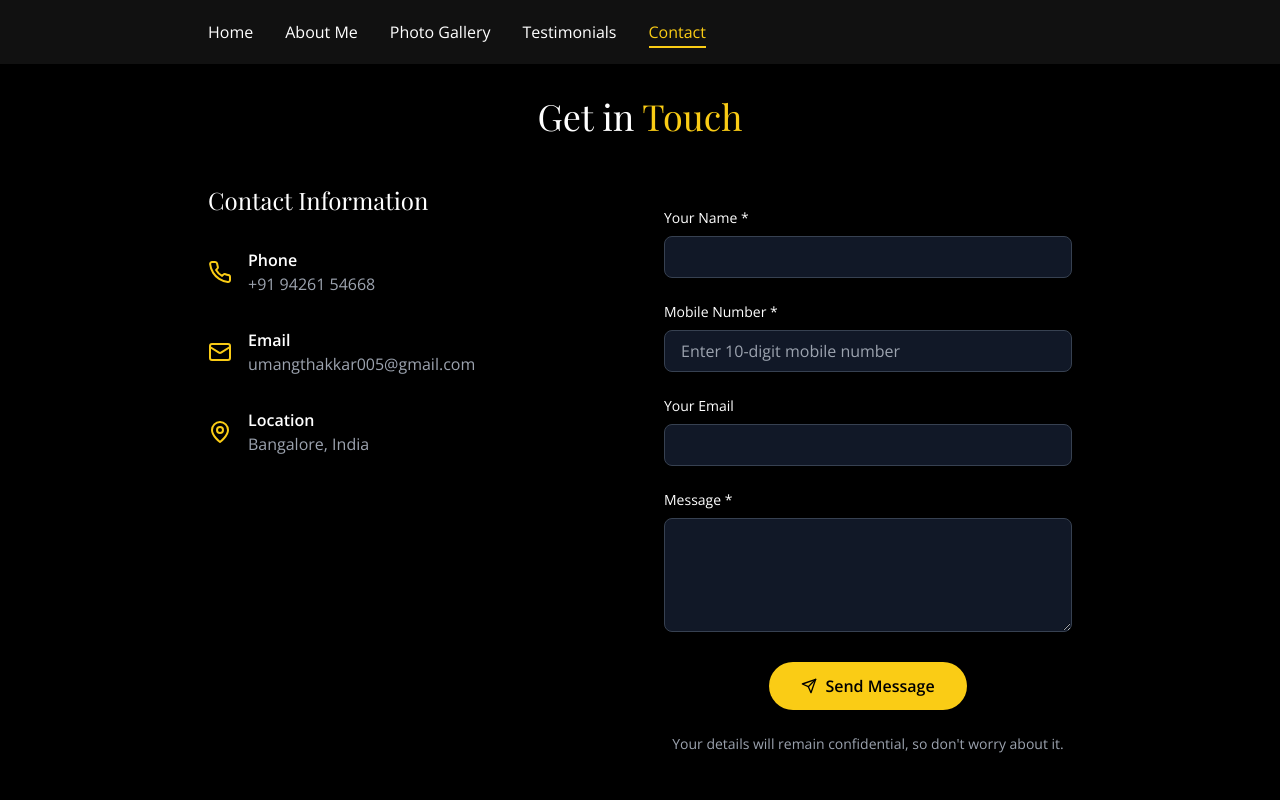
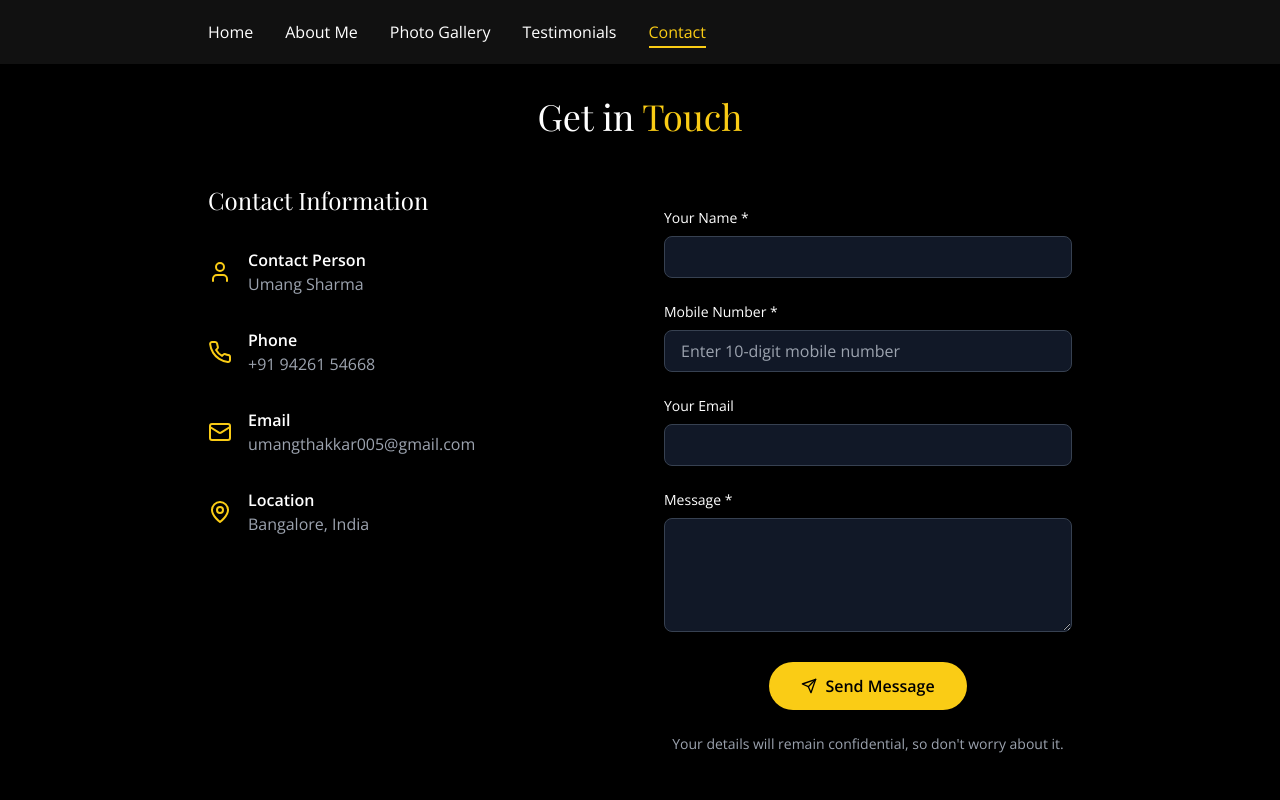
Before and after one commit to Umang00/MarriageBiodataWebsite, a React (Vite) app: page /contact in a window 1280 px wide. Shown: the top 800 px of the page. Built offline with nearby package versions, Linux system fonts and the light colour scheme.

Commit message:
Update src/pages/Contact.tsx [BoltSync]

```diff
--- a/src/pages/Contact.tsx
+++ b/src/pages/Contact.tsx
@@ -1,5 +1,5 @@
 import { motion } from 'framer-motion';
-import { Phone, Mail, MapPin } from 'lucide-react';
+import { Phone, Mail, MapPin, User } from 'lucide-react';
 import { ContactForm } from '../components/ContactForm';
 
 export default function Contact() {
@@ -16,6 +16,14 @@ export default function Contact() {
           className="space-y-8"
         >
           <h2 className="text-2xl font-serif mb-6">Contact Information</h2>
+
+          <div className="flex items-center space-x-4">
+            <User className="text-yellow-400" />
+            <div>
+              <p className="font-semibold">Contact Person</p>
+              <p className="text-gray-400">Umang Sharma</p>
+            </div>
+          </div>
 
           <div className="flex items-center space-x-4">
             <Phone className="text-yellow-400" />
```
